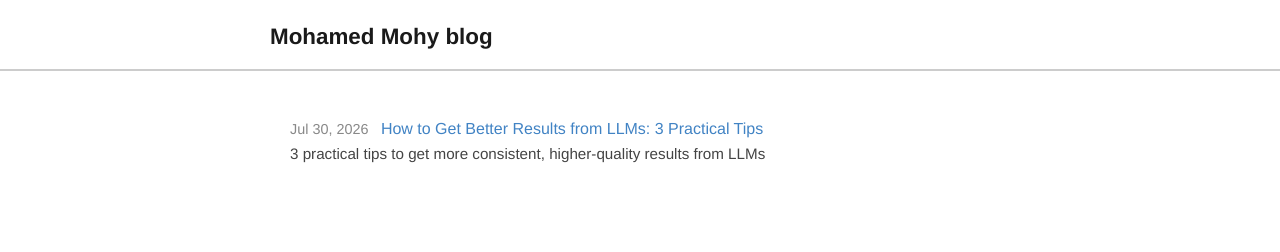
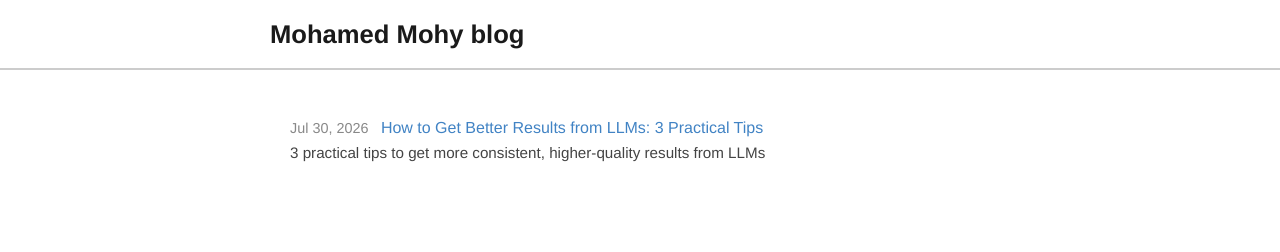
Before and after one commit to MohamedMohy10/blog, a Jekyll site: the page built from index.md, in a window 1280 px wide. Shown: the top 252 px of the page. Built offline with Jekyll 4.4.1, drawn with Linux system fonts in a browser that asks for light colours.

Commit message:
Adjust header padding and site title font size

```diff
--- a/_layouts/default.html
+++ b/_layouts/default.html
@@ -26,10 +26,10 @@
     .header-inner {
       max-width: 740px;
       margin: 0 auto;
-      padding: 20px 20px 15px;
+      padding: 15px 15px 15px;
     }
     header a.site-title {
-      font-size: 1.4em;
+      font-size: 1.6em;
       font-weight: 600;
       color: #1a1a1a;
       text-decoration: none;
```
